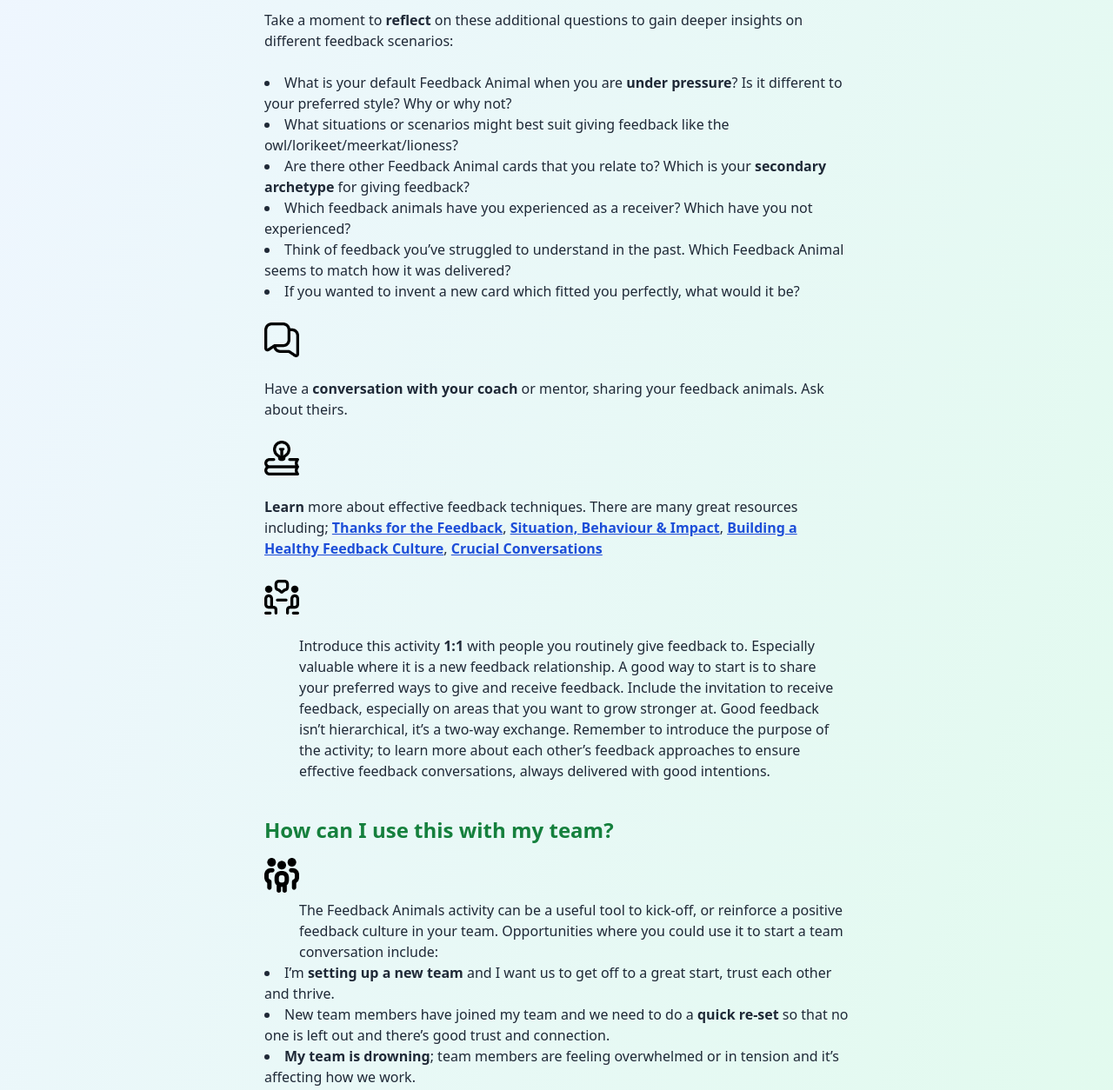
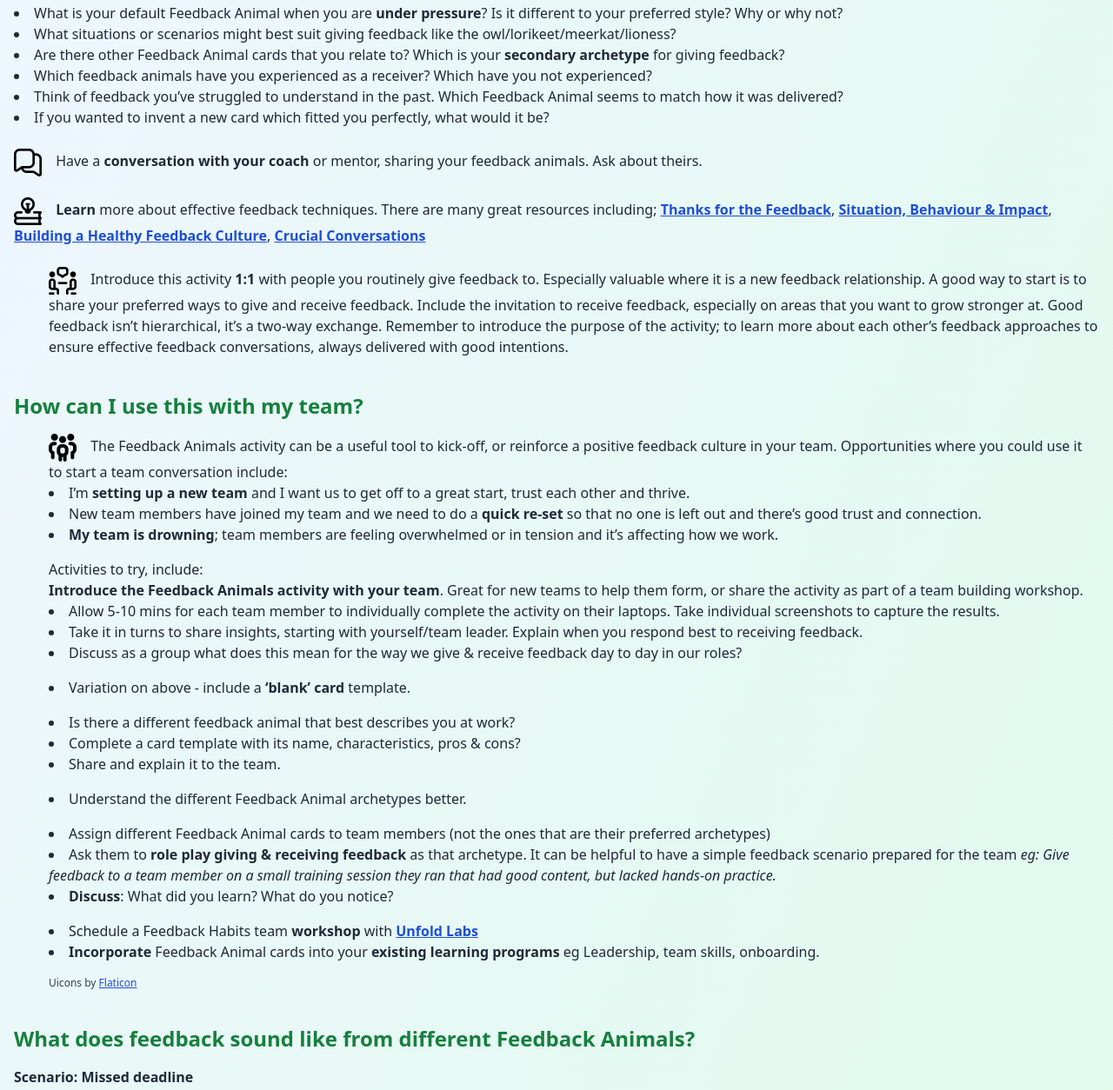
Before and after one commit to bringthepunters/feedback, a website: page 3.html in a window 1280 px wide. Shown: the part 213-1467 px from the top of the page at 87% size. Drawn offline with nearby package versions, Linux system fonts and the light colour scheme.

Commit message:
whatnext

```diff
--- a/3.html
+++ b/3.html
@@ -11,11 +11,13 @@
 </head>
 <body class="bg-gradient-to-br from-blue-50 to-green-100 min-h-screen font-montserrat text-gray-800">
   <main class="py-10 px-4">
-    <section class="mb-10 space-y-6 max-w-2xl mx-auto">
+    <section class="mb-10 space-y-6">
       <h1 class="text-4xl font-bold font-montserrat-alternates text-green-800 mb-2">I’ve done the activity, what next?</h1>
       <h2 class="text-2xl font-bold font-montserrat-alternates text-green-700 mb-4">Individually dive deeper with Feedback Animals.</h2>
-      <img src="Whatsnext/images/image12.png" alt="" class="w-10 h-10 mb-2" />
-      <p>Take a moment to <span class="font-bold">reflect</span> on these additional questions to gain deeper insights on different feedback scenarios:</p>
+      <p>
+        <img src="Whatsnext/images/image12.png" alt="" class="inline-block w-8 h-8 mr-3 align-middle" />
+        Take a moment to <span class="font-bold">reflect</span> on these additional questions to gain deeper insights on different feedback scenarios:
+      </p>
       <ul class="list-disc list-inside mb-4">
         <li>What is your default Feedback Animal when you are <span class="font-bold">under pressure</span>? Is it different to your preferred style? Why or why not?</li>
         <li>What situations or scenarios might best suit giving feedback like the owl/lorikeet/meerkat/lioness?</li>
@@ -24,57 +26,64 @@
         <li>Think of feedback you’ve struggled to understand in the past. Which Feedback Animal seems to match how it was delivered?</li>
         <li>If you wanted to invent a new card which fitted you perfectly, what would it be?</li>
       </ul>
-      <img src="Whatsnext/images/image9.png" alt="" class="w-10 h-10 mb-2" />
-      <p>Have a <span class="font-bold">conversation with your coach</span> or mentor, sharing your feedback animals. Ask about theirs.</p>
-      <img src="Whatsnext/images/image1.png" alt="" class="w-10 h-10 mb-2" />
-      <p><span class="font-bold">Learn</span> more about effective feedback techniques. There are many great resources including;
+      <p>
+        <img src="Whatsnext/images/image9.png" alt="" class="inline-block w-8 h-8 mr-3 align-middle" />
+        Have a <span class="font-bold">conversation with your coach</span> or mentor, sharing your feedback animals. Ask about theirs.
+      </p>
+      <p>
+        <img src="Whatsnext/images/image1.png" alt="" class="inline-block w-8 h-8 mr-3 align-middle" />
+        <span class="font-bold">Learn</span> more about effective feedback techniques. There are many great resources including;
         <a class="text-blue-700 underline font-bold" href="https://www.stoneandheen.com/thanks-feedback" target="_blank">Thanks for the Feedback</a>,
         <a class="text-blue-700 underline font-bold" href="https://www.ccl.org/articles/leading-effectively-articles/closing-the-gap-between-intent-vs-impact-sbii/" target="_blank">Situation, Behaviour & Impact</a>,
         <a class="text-blue-700 underline font-bold" href="https://www.frankandeddy.com/s/Building-a-Healthy-Feedback-Culture-FE-Learning-Lab.pdf" target="_blank">Building a Healthy Feedback Culture</a>,
         <a class="text-blue-700 underline font-bold" href="https://cruciallearning.com/books/crucial-conversations-book/" target="_blank">Crucial Conversations</a>
       </p>
-      <img src="Whatsnext/images/image2.png" alt="" class="w-10 h-10 mb-2" />
-      <p class="ml-10">Introduce this activity <span class="font-bold">1:1</span> with people you routinely give feedback to. Especially valuable where it is a new feedback relationship. A good way to start is to share your preferred ways to give and receive feedback. Include the invitation to receive feedback, especially on areas that you want to grow stronger at. Good feedback isn’t hierarchical, it’s a two-way exchange. Remember to introduce the purpose of the activity; to learn more about each other’s feedback approaches to ensure effective feedback conversations, always delivered with good intentions.</p>
+      <p class="ml-10">
+        <img src="Whatsnext/images/image2.png" alt="" class="inline-block w-8 h-8 mr-3 align-middle" />
+        Introduce this activity <span class="font-bold">1:1</span> with people you routinely give feedback to. Especially valuable where it is a new feedback relationship. A good way to start is to share your preferred ways to give and receive feedback. Include the invitation to receive feedback, especially on areas that you want to grow stronger at. Good feedback isn’t hierarchical, it’s a two-way exchange. Remember to introduce the purpose of the activity; to learn more about each other’s feedback approaches to ensure effective feedback conversations, always delivered with good intentions.
+      </p>
     </section>
-    <section class="mb-10 max-w-2xl mx-auto">
+    <section class="mb-10">
       <h2 class="text-2xl font-bold font-montserrat-alternates text-green-700 mb-4">How can I use this with my team?</h2>
-      <img src="Whatsnext/images/image8.png" alt="" class="w-10 h-10 mb-2" />
-      <p class="ml-10">The Feedback Animals activity can be a useful tool to kick-off, or reinforce a positive feedback culture in your team. Opportunities where you could use it to start a team conversation include:</p>
-      <ul class="list-disc list-inside mb-4">
+      <p class="ml-10">
+        <img src="Whatsnext/images/image8.png" alt="" class="inline-block w-8 h-8 mr-3 align-middle" />
+        The Feedback Animals activity can be a useful tool to kick-off, or reinforce a positive feedback culture in your team. Opportunities where you could use it to start a team conversation include:
+      </p>
+      <ul class="list-disc list-inside mb-4 ml-10">
         <li>I’m <span class="font-bold">setting up a new team</span> and I want us to get off to a great start, trust each other and thrive.</li>
         <li>New team members have joined my team and we need to do a <span class="font-bold">quick re-set</span> so that no one is left out and there’s good trust and connection.</li>
         <li><span class="font-bold">My team is drowning</span>; team members are feeling overwhelmed or in tension and it’s affecting how we work.</li>
       </ul>
       <p class="ml-10">Activities to try, include:</p>
       <p class="ml-10"><span class="font-bold">Introduce the Feedback Animals activity with your team</span>. Great for new teams to help them form, or share the activity as part of a team building workshop.</p>
-      <ul class="list-disc list-inside mb-4">
+      <ul class="list-disc list-inside mb-4 ml-10">
         <li>Allow 5-10 mins for each team member to individually complete the activity on their laptops. Take individual screenshots to capture the results.</li>
         <li>Take it in turns to share insights, starting with yourself/team leader. Explain when you respond best to receiving feedback.</li>
         <li>Discuss as a group what does this mean for the way we give & receive feedback day to day in our roles?</li>
       </ul>
-      <ul class="list-disc list-inside mb-4">
+      <ul class="list-disc list-inside mb-4 ml-10">
         <li>Variation on above - include a <span class="font-bold">‘blank’ card</span> template.</li>
       </ul>
-      <ul class="list-disc list-inside mb-4">
+      <ul class="list-disc list-inside mb-4 ml-10">
         <li>Is there a different feedback animal that best describes you at work?</li>
         <li>Complete a card template with its name, characteristics, pros & cons?</li>
         <li>Share and explain it to the team.</li>
       </ul>
-      <ul class="list-disc list-inside mb-4">
+      <ul class="list-disc list-inside mb-4 ml-10">
         <li>Understand the different Feedback Animal archetypes better.</li>
       </ul>
-      <ul class="list-disc list-inside mb-4">
+      <ul class="list-disc list-inside mb-4 ml-10">
         <li>Assign different Feedback Animal cards to team members (not the ones that are their preferred archetypes)</li>
         <li>Ask them to <span class="font-bold">role play giving & receiving feedback</span> as that archetype. It can be helpful to have a simple feedback scenario prepared for the team <span class="italic">eg: Give feedback to a team member on a small training session they ran that had good content, but lacked hands-on practice.</span></li>
         <li><span class="font-bold">Discuss</span>: What did you learn? What do you notice?</li>
       </ul>
-      <ul class="list-disc list-inside mb-4">
+      <ul class="list-disc list-inside mb-4 ml-10">
         <li>Schedule a Feedback Habits team <span class="font-bold">workshop</span> with <a class="text-blue-700 underline font-bold" href="https://www.unfold-labs.com/what-we-do" target="_blank">Unfold Labs</a></li>
         <li><span class="font-bold">Incorporate</span> Feedback Animal cards into your <span class="font-bold">existing learning programs</span> eg Leadership, team skills, onboarding.</li>
       </ul>
-      <p class="text-gray-700 text-xs">Uicons by <a href="https://www.flaticon.com/uicons" class="text-blue-700 underline">Flaticon</a></p>
+      <p class="text-gray-700 text-xs ml-10">Uicons by <a href="https://www.flaticon.com/uicons" class="text-blue-700 underline">Flaticon</a></p>
     </section>
-    <section class="mb-10 max-w-2xl mx-auto">
+    <section class="mb-10">
       <h2 class="text-2xl font-bold font-montserrat-alternates text-green-700 mb-4">What does feedback sound like from different Feedback Animals?</h2>
       <p class="font-bold">Scenario: Missed deadline</p>
       <p class="font-bold">Context:</p>
```
